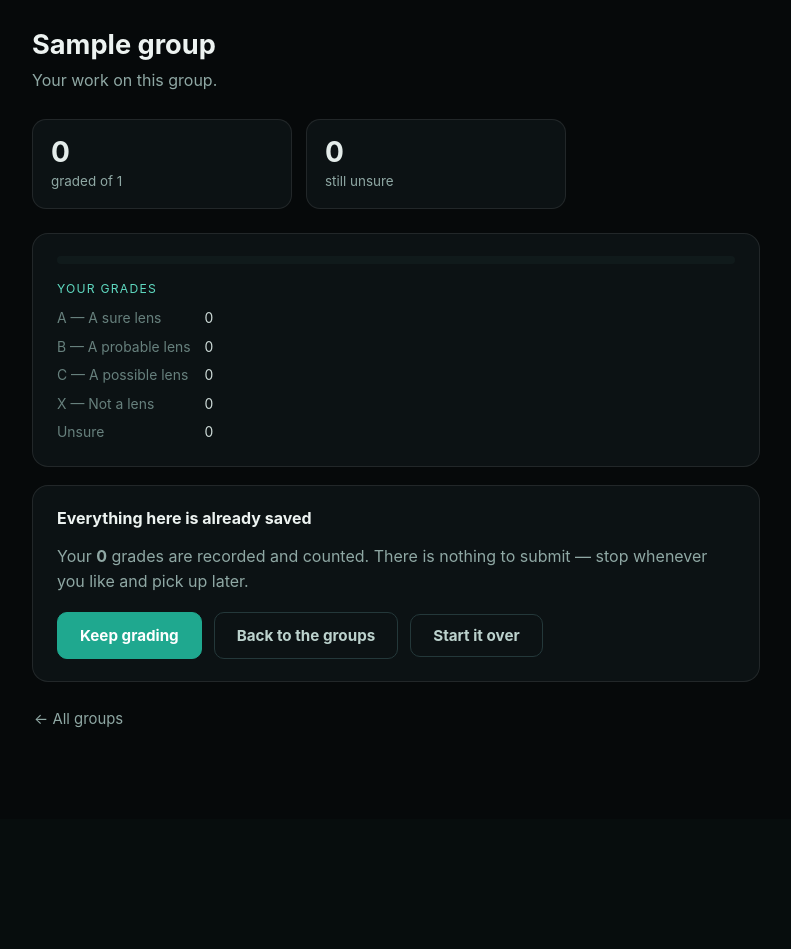
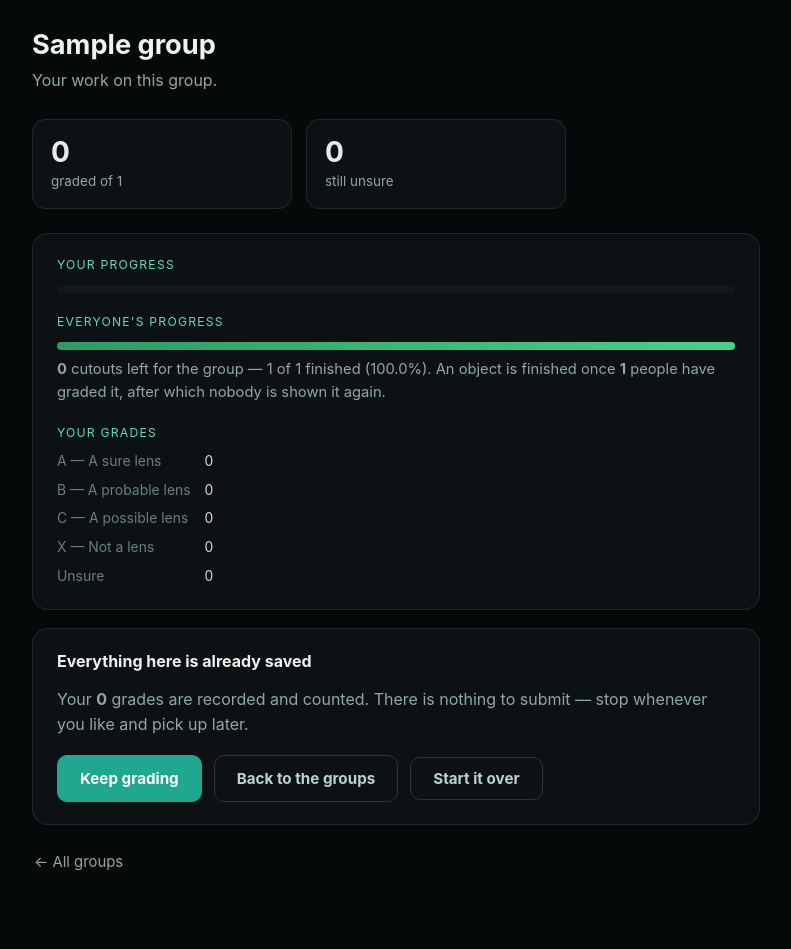
Before and after one commit to ziqil40/LensInspector, a Flask app: a page that uses lensinspect/templates/summary.html in a window 1280 px wide. Shown: the part 58-1007 px from the top of the page, without its empty margins (244-1035 px from the left). Before the commit the page ends 786 px from the top, so only its background shows below. Run offline with Flask 3, Linux system fonts and the light colour scheme; the visitor is signed in with stand-in values (Sample User, id 1); tables that the repository leaves empty hold one stand-in row (values such as "Sample post"); parts of the project's set-up code (start-up, migrations or seed data) failed here and were passed over.

Commit message:
Show how much is left for the whole group, not just for you
A grader's own count says nothing about whether the list is nearly done: with ten
people and objects retiring at ten grades, someone can finish their own queue
while most of the list is untouched.

group_progress() reports the shared figures -- how many objects have reached the
cap and retired, and how many are left -- and they appear on the group list, the
grading header, the summary and the progress page. The grading header refreshes
from the queue response, so the number falls as people work.

Skips are excluded, matching the retirement rule. Groups without a cap have no
finishing line, so the shared bar is hidden rather than showing a meaningless
zero.

Co-Authored-By: Claude Opus 5 <noreply@anthropic.com>

```diff
--- a/lensinspect/aggregate.py
+++ b/lensinspect/aggregate.py
@@ -86,6 +86,48 @@ def my_progress(
         "percent": round(100.0 * graded / total, 1) if total else 0.0,
         "finished": total > 0 and graded >= total,
         "submitted_at": submitted["submitted_at"] if submitted else None,
+    }
+
+
+def group_progress(db: sqlite3.Connection, group_id: int) -> dict[str, Any]:
+    """How far the *group as a whole* has got -- the same numbers for everybody.
+
+    An object is "done" when it has been graded by ``max_votes`` people and has
+    retired out of everyone's queue. Without a cap there is no finishing line, so
+    ``capped`` is False and callers should not show a completion bar.
+
+    Skips are excluded, matching the retirement rule: an object several people
+    were unsure about is not settled.
+    """
+    row = db.execute(
+        "SELECT max_votes, (SELECT COUNT(*) FROM candidates c WHERE c.group_id = g.id)"
+        " AS total FROM groups g WHERE g.id = ?",
+        (group_id,),
+    ).fetchone()
+    total = row["total"] if row else 0
+    cap = (row["max_votes"] if row else 0) or 0
+
+    if cap <= 0 or total == 0:
+        return {"total": total, "cap": cap, "capped": False,
+                "done": 0, "left": total, "percent": 0.0}
+
+    done = db.execute(
+        """
+        SELECT COUNT(*) AS n FROM candidates c
+         WHERE c.group_id = ?
+           AND (SELECT COUNT(*) FROM votes v
+                 WHERE v.candidate_id = c.id AND v.grade != ?) >= ?
+        """,
+        (group_id, SKIP, cap),
+    ).fetchone()["n"]
+
+    return {
+        "total": total,
+        "cap": cap,
+        "capped": True,
+        "done": done,
+        "left": total - done,
+        "percent": round(100.0 * done / total, 1),
     }
 
 
--- a/lensinspect/templates/groups.html
+++ b/lensinspect/templates/groups.html
@@ -59,6 +59,12 @@
         <strong>{{ group['n_candidates'] }}</strong>
         {%- if mine['skipped'] %}, {{ mine['skipped'] }} left unsure{% endif %}.
       </div>
+      {% if group['shared']['capped'] %}
+      <div style="color:var(--dim); font-size:0.86rem; margin-top:4px;">
+        <strong>{{ '{:,}'.format(group['shared']['left']) }}</strong> left for
+        everyone ({{ group['shared']['percent'] }}% finished)
+      </div>
+      {% endif %}
     </div>
 
     <div class="foot">
--- a/lensinspect/templates/summary.html
+++ b/lensinspect/templates/summary.html
@@ -32,12 +32,33 @@
 </div>
 
 <div class="card">
-  <div class="bar" style="margin-bottom:16px;">
+  <div class="section-title" style="margin-top:0;">Your progress</div>
+  <div class="bar" style="margin:10px 0 16px;">
     <div class="bar-fill {% if progress['finished'] %}is-done{% endif %}"
          style="width: {{ progress['percent'] }}%;"></div>
   </div>
 
-  <div class="section-title" style="margin-top:0;">Your grades</div>
+  {% if group_progress['capped'] %}
+  {# The same figures for everyone: how much of the group is settled. Worth
+     showing to each grader, since their own count says nothing about whether the
+     list as a whole is close to finished. #}
+  <div class="section-title">Everyone's progress</div>
+  <div class="bar" style="margin:10px 0 8px;">
+    <div class="bar-fill {% if group_progress['left'] == 0 %}is-done{% endif %}"
+         style="width: {{ group_progress['percent'] }}%;"></div>
+  </div>
+  <p style="color:var(--muted); font-size:0.92rem; margin:0 0 16px;">
+    <strong>{{ '{:,}'.format(group_progress['left']) }}</strong>
+    cutout{{ '' if group_progress['left'] == 1 else 's' }} left for the group —
+    {{ '{:,}'.format(group_progress['done']) }} of
+    {{ '{:,}'.format(group_progress['total']) }} finished
+    ({{ group_progress['percent'] }}%). An object is finished once
+    <strong>{{ group_progress['cap'] }}</strong> people have graded it, after
+    which nobody is shown it again.
+  </p>
+  {% endif %}
+
+  <div class="section-title">Your grades</div>
   <dl class="meta">
     {% for grade in grades %}
     <dt>{{ grade }} — {{ grade_labels[grade] }}</dt>
--- a/lensinspect/views.py
+++ b/lensinspect/views.py
@@ -135,6 +135,7 @@ def group_list():
     groups = [g for g in aggregate.group_overview(db) if can_see_group(g, inspector)]
     for group in groups:
         group["mine"] = aggregate.my_progress(db, group["id"], inspector["id"])
+        group["shared"] = aggregate.group_progress(db, group["id"])
     return render_template("groups.html", groups=groups, inspector=inspector)
 
 
@@ -160,7 +161,8 @@ def progress_page():
     rows = []
     for group in groups:
         mine = aggregate.my_progress(db, group["id"], inspector["id"])
-        rows.append({"group": group, "mine": mine})
+        rows.append({"group": group, "mine": mine,
+                     "shared": aggregate.group_progress(db, group["id"])})
     return render_template("progress.html", rows=rows, inspector=inspector)
 
 
@@ -206,6 +208,7 @@ def inspect_page(slug: str):
         grades=GRADES,
         grade_labels=GRADE_LABELS,
         progress=progress,
+        group_progress=aggregate.group_progress(db, group["id"]),
         locked=not group["is_open"],
         has_answers=has_answers,
     )
@@ -284,6 +287,8 @@ def api_queue(slug: str):
         {
             "candidates": [_payload(group, row) for row in rows],
             "progress": aggregate.my_progress(db, group["id"], inspector["id"]),
+            # the same for everyone: how much of the group is still unsettled
+            "group_progress": aggregate.group_progress(db, group["id"]),
         }
     )
 
@@ -350,6 +355,7 @@ def summary_page(slug: str):
     return render_template(
         "summary.html",
         group=group,
+        group_progress=aggregate.group_progress(db, group["id"]),
         inspector=inspector,
         progress=progress,
         locked=not group["is_open"],
```
Also changed, not shown: lensinspect/templates/inspect.html (+8 -0 lines), lensinspect/templates/progress.html (+18 -0 lines), README.md.
